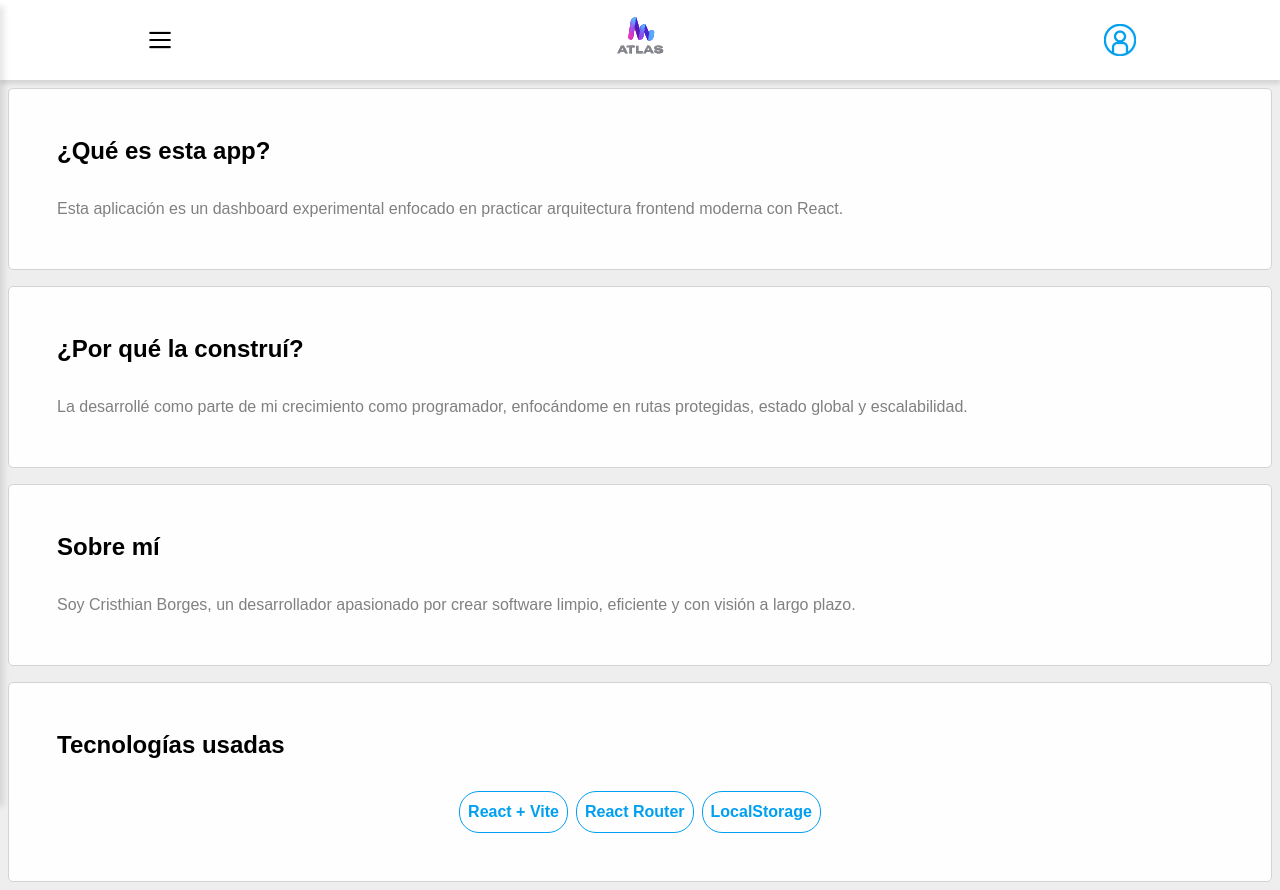
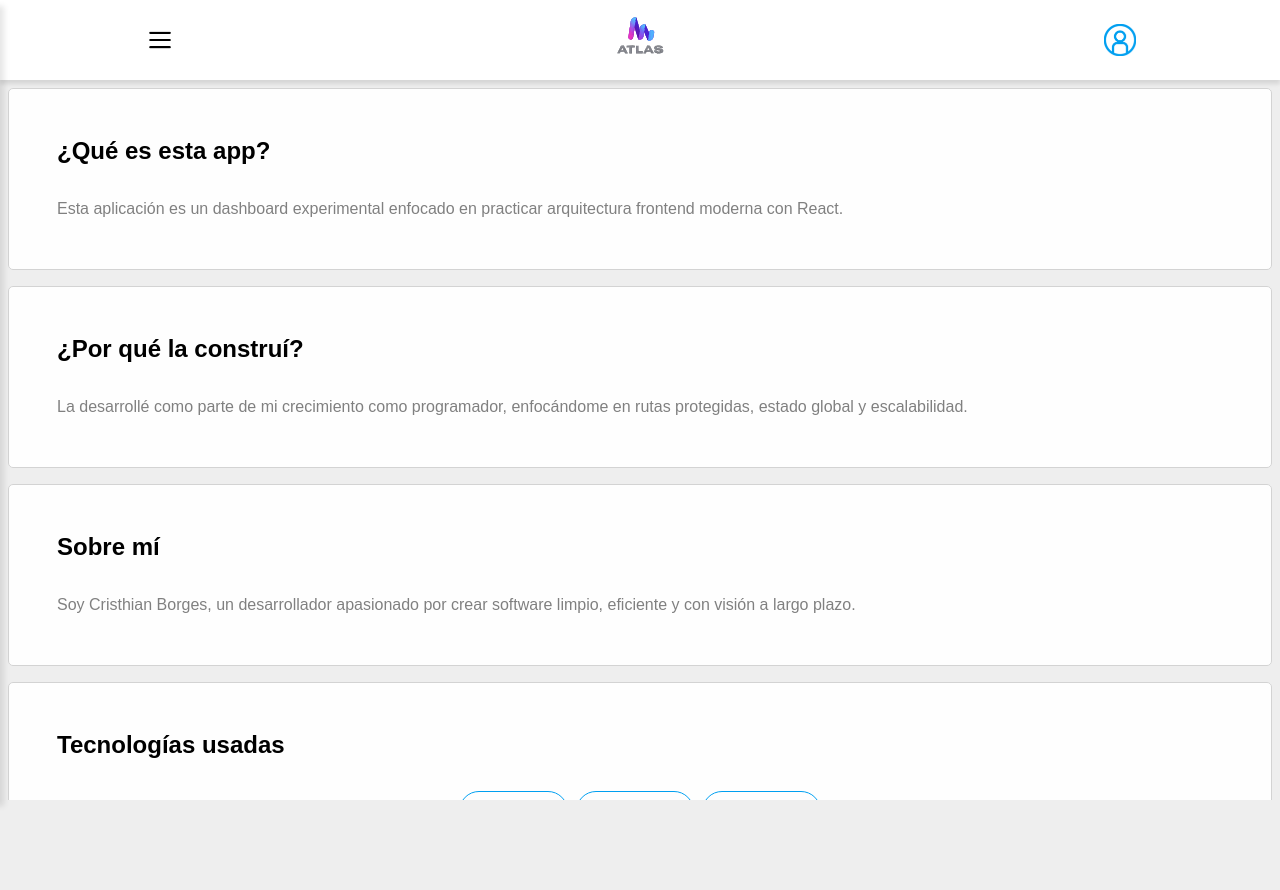
Before and after one commit to cristhianblaffita-web/TaskFlow-React-FastAPI, a React (Vite) app in the folder frontend/: page /about in a window 1280 px wide. After the commit the page ends 800 px from the top, so only its background shows below. Built offline with nearby package versions, Linux system fonts and the light colour scheme.

Commit message:
fix: fix home height

```diff
--- a/frontend/src/App.css
+++ b/frontend/src/App.css
@@ -11,7 +11,7 @@
   /* Shading */
   --main-shadow: 0 0 8px rgba(0,0,0,.2);
 
-  /* Sizes */
+  /* izes */
   --nav-bar-height: 80px;
   --nav-icon: 25px;
 }
@@ -21,6 +21,7 @@
   height: 100%;
   place-items: center;
   place-content: center;
+
 }
 
 .item {
--- a/frontend/src/features/layout/styles/NavBar.css
+++ b/frontend/src/features/layout/styles/NavBar.css
@@ -4,8 +4,7 @@
   height: var(--nav-bar-height);
   max-height: cal(var(--nav-bar-height) + 20px);
   position: fixed;
-  top: 0;
-  left: 0;
+  inset: 0;
   background-color: #fff;
   box-shadow: 0px 4px 4px rgba(0,0,0,.1);
   display: grid;
--- a/frontend/src/pages/home/Home.css
+++ b/frontend/src/pages/home/Home.css
@@ -1,13 +1,13 @@
 .home {
   width: 100vw;
-  height: 100%;
-  overflow-y: scroll;
+  height: 100vh;
+  overflow-y: auto;
   display: flex;
   flex-flow: column nowrap;
   place-content: start;
   place-items: center;
-  padding: calc(var(--nav-bar-height) + .5rem) .5rem .5rem .5rem;
-  gap: 1rem;
+  padding: calc(var(--nav-bar-height) + .5em) .5em .5em .5em;
+  gap: 1em;
   font-family: Sans-Serif;
   font-size: 16px;
 
```
